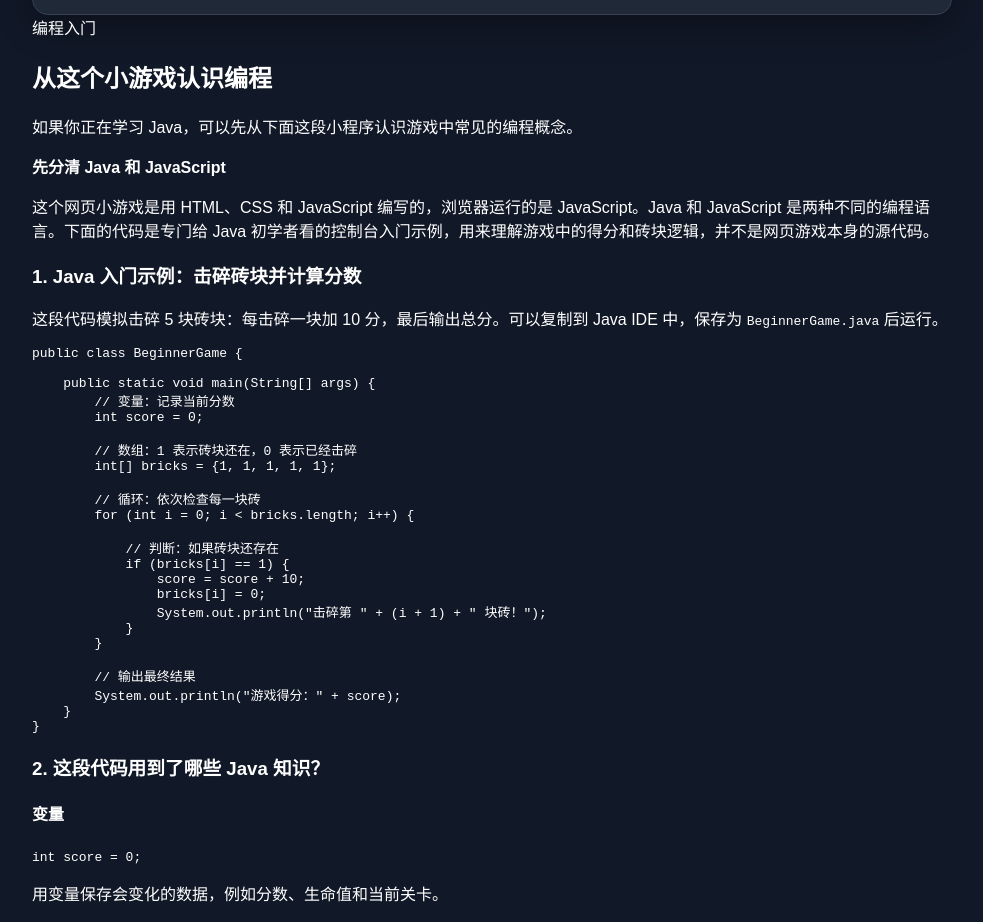
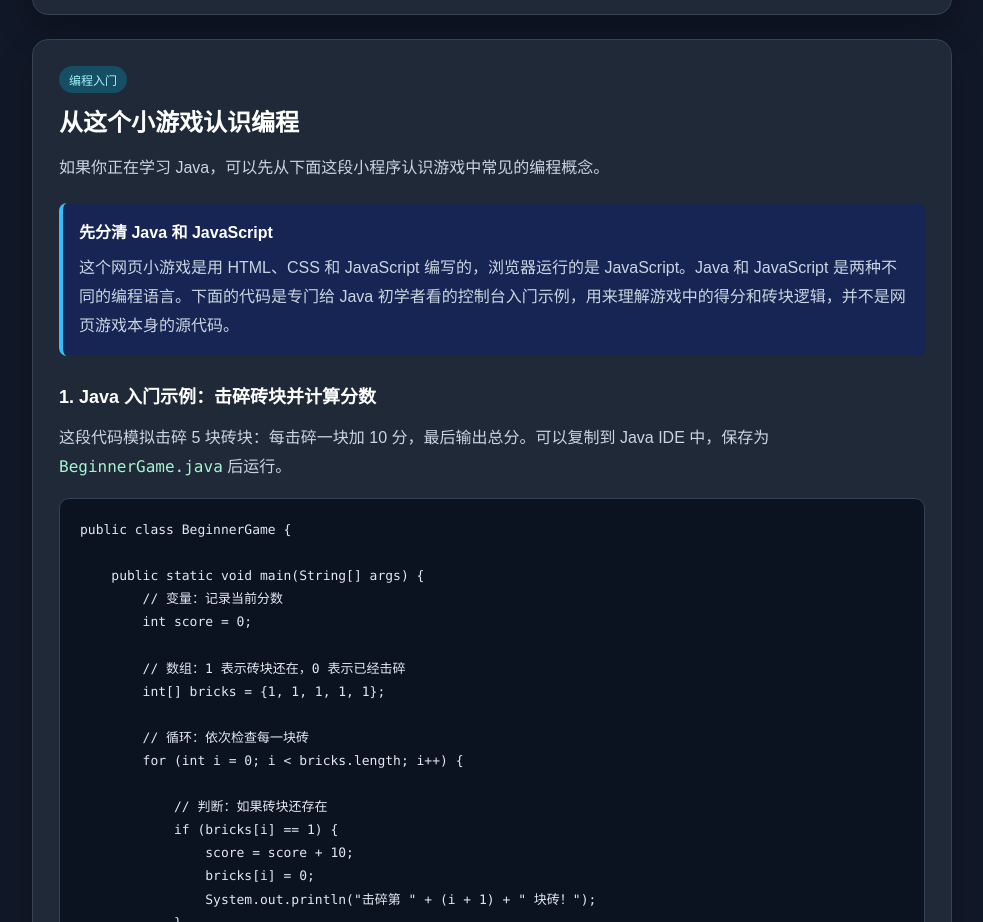
Before and after one commit to VicarDZP/brick-breaker, a plain HTML site: page index.html in a window 1280 px wide. Shown: the part 1010-1932 px from the top of the page, without its empty margins (148-1131 px from the left). Drawn offline with Linux system fonts and the light colour scheme.

Commit message:
Style Java beginner tutorial section

```diff
--- a/style.css
+++ b/style.css
@@ -155,3 +155,137 @@ canvas {
         flex: 1;
     }
 }
+
+/* Java 初学者教学区域 */
+.learning-section {
+    margin-top: 24px;
+    padding: 26px;
+    background: #1f2937;
+    border: 1px solid #374151;
+    border-radius: 16px;
+    box-shadow: 0 12px 35px rgba(0, 0, 0, 0.18);
+}
+
+.learning-heading {
+    margin-bottom: 20px;
+}
+
+.learning-tag {
+    display: inline-block;
+    margin-bottom: 10px;
+    padding: 5px 10px;
+    border-radius: 999px;
+    background: #164e63;
+    color: #a5f3fc;
+    font-size: 12px;
+}
+
+.learning-heading h2 {
+    margin: 0 0 10px;
+    font-size: 24px;
+}
+
+.learning-heading p,
+.learning-note p,
+.learning-description {
+    color: #cbd5e1;
+    line-height: 1.8;
+}
+
+.learning-note {
+    margin: 18px 0 24px;
+    padding: 16px;
+    border-left: 4px solid #38bdf8;
+    border-radius: 8px;
+    background: #172554;
+    line-height: 1.7;
+}
+
+.learning-note p {
+    margin: 8px 0 0;
+}
+
+.learning-section h3 {
+    margin: 26px 0 10px;
+    font-size: 18px;
+}
+
+.learning-section code {
+    color: #a7f3d0;
+    font-family: Consolas, "Courier New", monospace;
+}
+
+.code-example {
+    overflow-x: auto;
+    margin: 14px 0 22px;
+    padding: 20px;
+    border: 1px solid #334155;
+    border-radius: 10px;
+    background: #0b1220;
+    color: #e2e8f0;
+    font-size: 13px;
+    line-height: 1.7;
+    tab-size: 4;
+}
+
+.code-example code {
+    color: #e2e8f0;
+}
+
+.concept-grid {
+    display: grid;
+    grid-template-columns: repeat(2, minmax(0, 1fr));
+    gap: 12px;
+    margin-top: 14px;
+}
+
+.concept-card {
+    padding: 16px;
+    border: 1px solid #374151;
+    border-radius: 10px;
+    background: #182333;
+}
+
+.concept-card h4 {
+    margin: 0 0 10px;
+    color: #93c5fd;
+}
+
+.concept-card p {
+    margin: 10px 0 0;
+    color: #cbd5e1;
+    font-size: 13px;
+    line-height: 1.7;
+}
+
+.file-list {
+    padding-left: 22px;
+    color: #cbd5e1;
+    line-height: 2;
+}
+
+.site-footer {
+    padding: 18px 8px 4px;
+    color: #9ca3af;
+    text-align: center;
+    font-size: 13px;
+}
+
+@media (max-width: 600px) {
+    .learning-section {
+        padding: 18px 14px;
+    }
+
+    .learning-heading h2 {
+        font-size: 21px;
+    }
+
+    .concept-grid {
+        grid-template-columns: 1fr;
+    }
+
+    .code-example {
+        padding: 14px;
+        font-size: 12px;
+    }
+}
```
